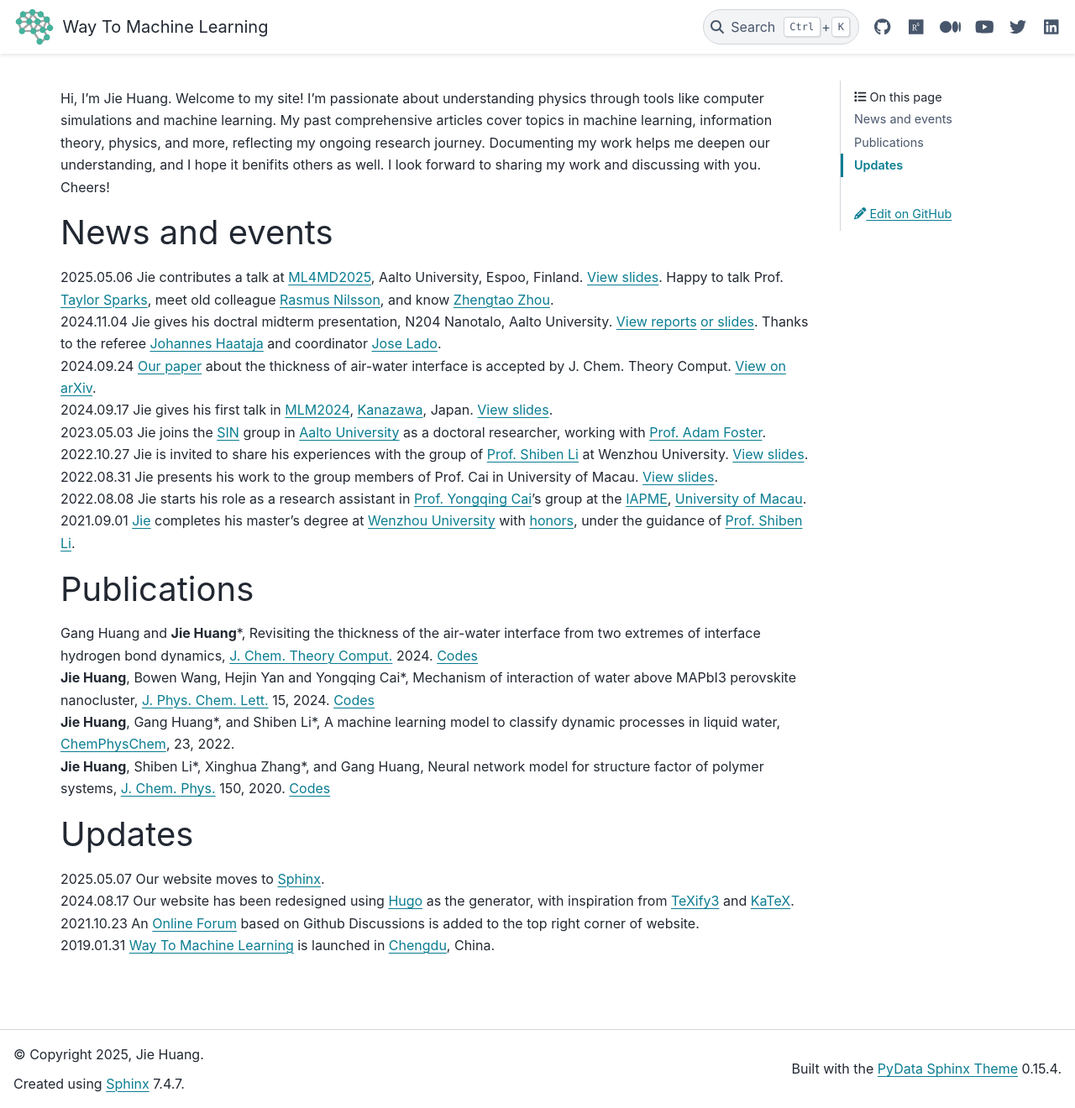
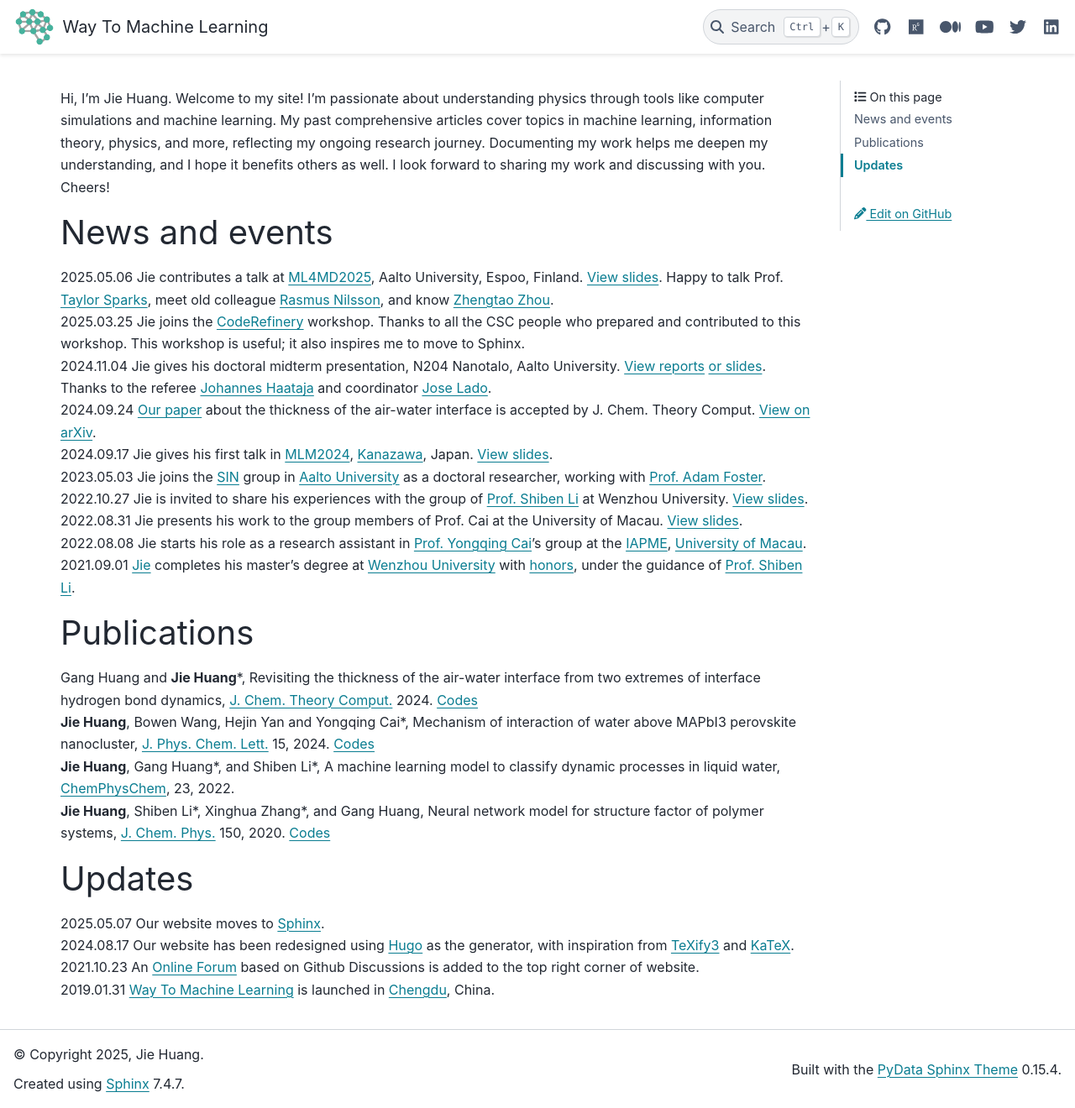
Before and after one commit to way2ml/way2ml.github.io, a Sphinx documentation site: the page built from doc/index.md, in a window 1280 px wide and 1320 px high. Shown: the whole window at 84% size. Built offline with Sphinx 7.4.7 and the PyData theme 0.15.4, drawn with Linux system fonts in a browser that asks for light colours.

Commit message:
Update index.md

```diff
--- a/doc/index.md
+++ b/doc/index.md
@@ -1,14 +1,15 @@
-Hi, I'm Jie Huang. Welcome to my site! I'm passionate about understanding physics through tools like computer simulations and machine learning. My past comprehensive articles cover topics in machine learning, information theory, physics, and more, reflecting my ongoing research journey. Documenting my work helps me deepen our understanding, and I hope it benifits others as well. I look forward to sharing my work and discussing with you. Cheers!
+Hi, I'm Jie Huang. Welcome to my site! I'm passionate about understanding physics through tools like computer simulations and machine learning. My past comprehensive articles cover topics in machine learning, information theory, physics, and more, reflecting my ongoing research journey. Documenting my work helps me deepen my understanding, and I hope it benefits others as well. I look forward to sharing my work and discussing with you. Cheers!
 
 
 # News and events
 2025.05.06 Jie contributes a talk at [ML4MD2025](https://sites.utu.fi/ml4md2025/), Aalto University, Espoo, Finland. [View slides](http://raw.githubusercontent.com/HuangJiaLian/DataBase0/refs/heads/master/uPic/2025-05-07-20-50-slide.pdf). Happy to talk Prof. [Taylor Sparks](https://profiles.faculty.utah.edu/u0203991), meet old colleague [Rasmus Nilsson](https://orcid.org/0009-0004-9618-2562), and know [Zhengtao Zhou](https://www.researchgate.net/profile/Zhengtao-Zhou-2).
-2024.11.04 Jie gives his doctral midterm presentation, N204 Nanotalo, Aalto University. [View reports](https://cdn.jsdelivr.net/gh/HuangJiaLian/DataBase0@master/uPic/2024-10-14-14-11-Jie_s_Midterm_Report_compressed.pdf) [or slides](https://cdn.jsdelivr.net/gh/HuangJiaLian/DataBase0@master/uPic/2024-11-04-15-39-MidtermSlides-compressed.pdf). Thanks to the referee [Johannes Haataja](https://www.researchgate.net/profile/Johannes-Haataja) and coordinator [Jose Lado](https://x.com/jlado_phys).
-2024.09.24 [Our paper](https://doi.org/10.1021/acs.jctc.4c00457) about the thickness of air-water interface is accepted by J. Chem. Theory Comput. [View on arXiv](https://arxiv.org/abs/2204.13941).
+2025.03.25 Jie joins the [CodeRefinery](https://coderefinery.github.io) workshop. Thanks to all the CSC people who prepared and contributed to this workshop. This workshop is useful; it also inspires me to move to Sphinx.
+2024.11.04 Jie gives his doctoral midterm presentation, N204 Nanotalo, Aalto University. [View reports](https://cdn.jsdelivr.net/gh/HuangJiaLian/DataBase0@master/uPic/2024-10-14-14-11-Jie_s_Midterm_Report_compressed.pdf) [or slides](https://cdn.jsdelivr.net/gh/HuangJiaLian/DataBase0@master/uPic/2024-11-04-15-39-MidtermSlides-compressed.pdf). Thanks to the referee [Johannes Haataja](https://www.researchgate.net/profile/Johannes-Haataja) and coordinator [Jose Lado](https://x.com/jlado_phys).
+2024.09.24 [Our paper](https://doi.org/10.1021/acs.jctc.4c00457) about the thickness of the air-water interface is accepted by J. Chem. Theory Comput. [View on arXiv](https://arxiv.org/abs/2204.13941).
 2024.09.17 Jie gives his first talk in [MLM2024](https://mlm2024.aalto.fi/), [Kanazawa](https://maps.app.goo.gl/P2S8cGEBmEZ6CMrSA), Japan. [View slides](https://cdn.jsdelivr.net/gh/HuangJiaLian/DataBase0@master/uPic/2024-09-17-17-14-Talk_Kanazawa.pdf).
 2023.05.03 Jie joins the [SIN](https://www.aalto.fi/en/department-of-applied-physics/surfaces-and-interfaces-at-the-nanoscale-sin) group in [Aalto University](https://www.aalto.fi/en) as a doctoral researcher, working with [Prof. Adam Foster](https://scholar.google.com/citations?user=I0n9QYcAAAAJ).
 2022.10.27 Jie is invited to share his experiences with the group of [Prof. Shiben Li](https://slxy.wzu.edu.cn/lishiben.pdf) at Wenzhou University. [View slides](https://nbviewer.org/github/HuangJiaLian/DataBase0/blob/master/uPic/2022_10_27_19_HuangJie_Thursday.pdf).
-2022.08.31 Jie presents his work to the group members of Prof. Cai in University of Macau. [View slides](https://nbviewer.org/github/HuangJiaLian/DataBase0/blob/master/uPic/2022_08_31_13_HuangUMSlides.pdf).
+2022.08.31 Jie presents his work to the group members of Prof. Cai at the University of Macau. [View slides](https://nbviewer.org/github/HuangJiaLian/DataBase0/blob/master/uPic/2022_08_31_13_HuangUMSlides.pdf).
 2022.08.08 Jie starts his role as a research assistant in [Prof. Yongqing Cai](https://iapme.um.edu.mo/staff/academic-staff/cai-yongqing/)'s group at the [IAPME](https://iapme.um.edu.mo/), [University of Macau](https://www.um.edu.mo/).
 2021.09.01 [Jie](https://nbviewer.jupyter.org/github/HuangJiaLian/CV/blob/master/simple/jiehuang.pdf) completes his master's degree at [Wenzhou University](https://www.wzu.edu.cn/en/About.htm) with [honors](https://nbviewer.org/github/HuangJiaLian/DataBase0/blob/master/uPic/2022_06_17_01_Jack.png), under the guidance of [Prof. Shiben Li](https://slxy.wzu.edu.cn/lishiben.pdf).
 
```
